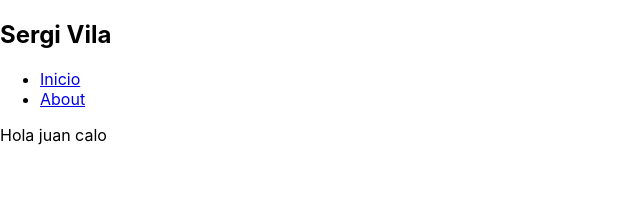
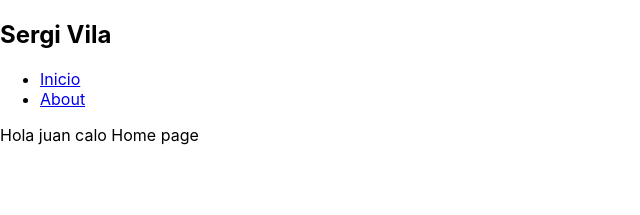
Before and after one commit to 100451218/portfolio, a React (Create React App) app: page / in a window 1280 px wide. Shown: the top 215 px of the page, without its empty margins (0-640 px from the left). Built offline with nearby package versions, Linux system fonts and the light colour scheme.

Commit message:
Initial commit

```diff
--- a/src/pages/Home.jsx
+++ b/src/pages/Home.jsx
@@ -4,6 +4,7 @@ import React from "react";
 function Home(){
     return (<div>
         Hola juan calo
+        Home page
     </div>
     )
 }
```
